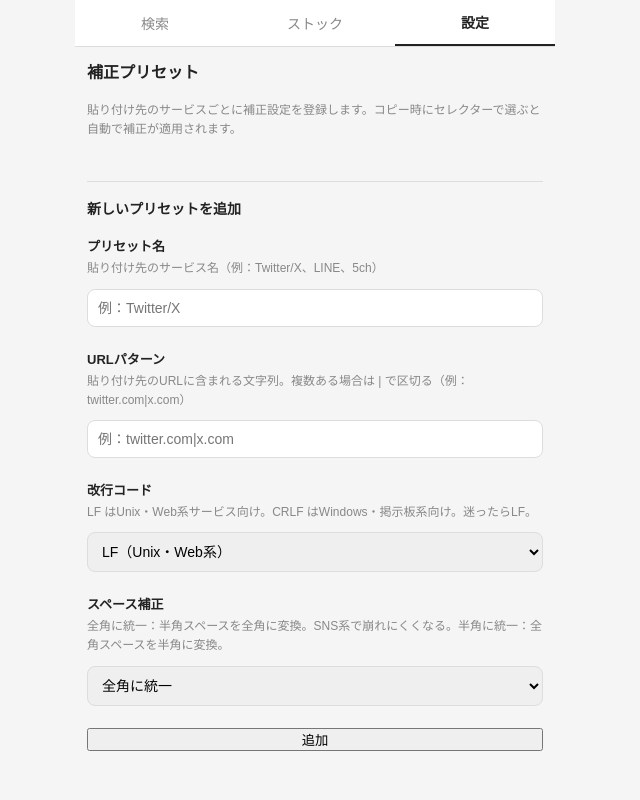
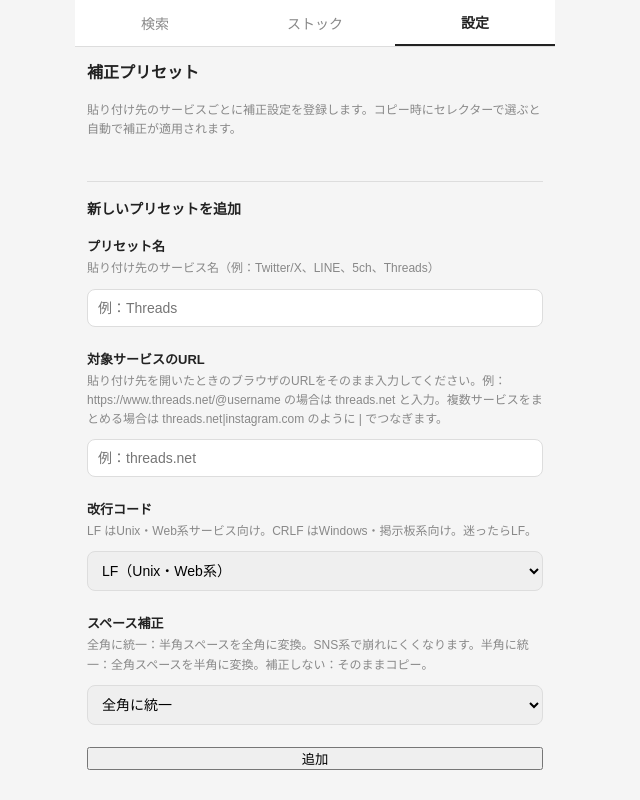
Before and after one commit to goroyattemiyo/aa-copy-tool, a browser extension: page pwa/index.html in a window 1280 px wide. Both pictures are taken after a click on the button "設定". Shown: the whole page, without its empty margins (325-965 px from the left). Drawn offline with Linux system fonts and the light colour scheme; no server answers.

Commit message:
fix: improve URL pattern description, add Threads preset

```diff
--- a/pwa/index.html
+++ b/pwa/index.html
@@ -44,14 +44,14 @@
 
       <div class="form-group">
         <label>プリセット名</label>
-        <p class="hint">貼り付け先のサービス名（例：Twitter/X、LINE、5ch）</p>
-        <input type="text" id="presetName" placeholder="例：Twitter/X" />
+        <p class="hint">貼り付け先のサービス名（例：Twitter/X、LINE、5ch、Threads）</p>
+        <input type="text" id="presetName" placeholder="例：Threads" />
       </div>
 
       <div class="form-group">
-        <label>URLパターン</label>
-        <p class="hint">貼り付け先のURLに含まれる文字列。複数ある場合は | で区切る（例：twitter.com|x.com）</p>
-        <input type="text" id="presetPattern" placeholder="例：twitter.com|x.com" />
+        <label>対象サービスのURL</label>
+        <p class="hint">貼り付け先を開いたときのブラウザのURLをそのまま入力してください。例：https://www.threads.net/@username の場合は threads.net と入力。複数サービスをまとめる場合は threads.net|instagram.com のように | でつなぎます。</p>
+        <input type="text" id="presetPattern" placeholder="例：threads.net" />
       </div>
 
       <div class="form-group">
@@ -65,7 +65,7 @@
 
       <div class="form-group">
         <label>スペース補正</label>
-        <p class="hint">全角に統一：半角スペースを全角に変換。SNS系で崩れにくくなる。半角に統一：全角スペースを半角に変換。</p>
+        <p class="hint">全角に統一：半角スペースを全角に変換。SNS系で崩れにくくなります。半角に統一：全角スペースを半角に変換。補正しない：そのままコピー。</p>
         <select id="presetSpace">
           <option value="full">全角に統一</option>
           <option value="half">半角に統一</option>
```
Also changed, not shown: data/aa-presets.json (+7 -0 lines).
